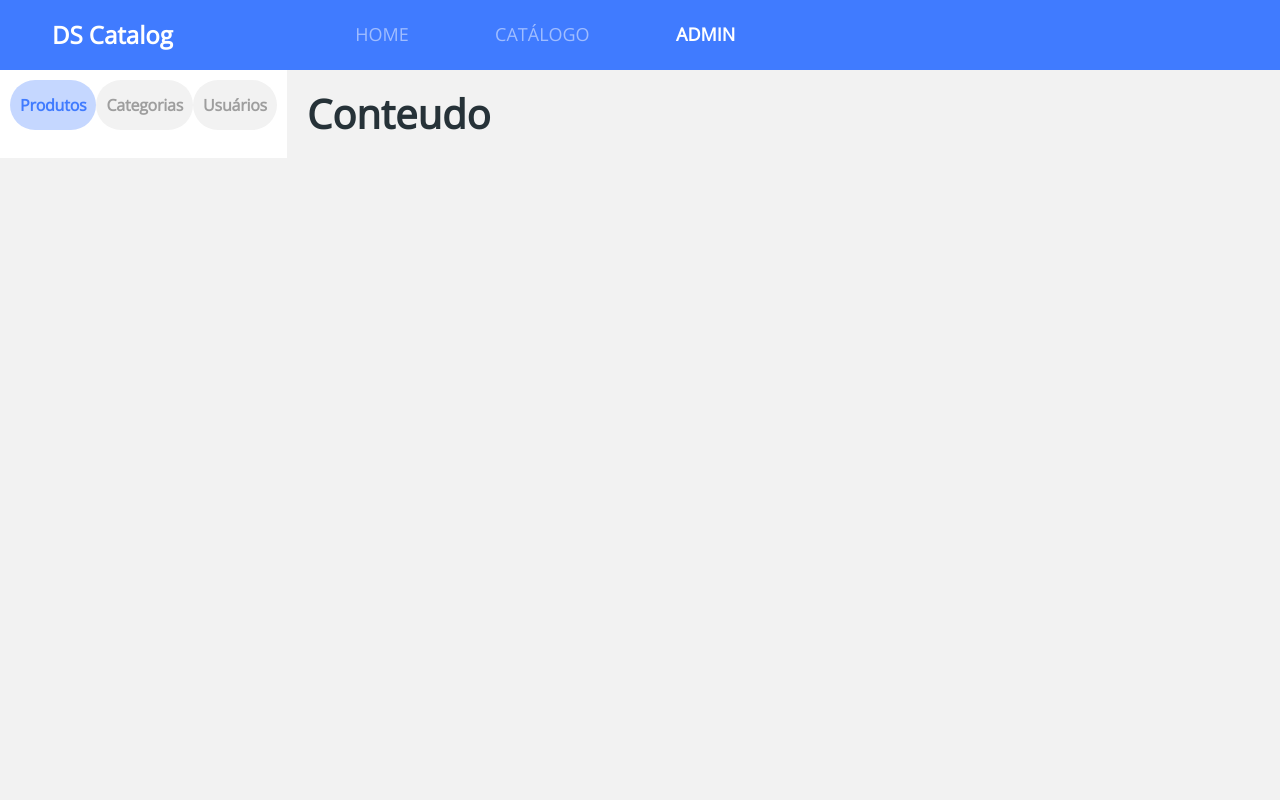
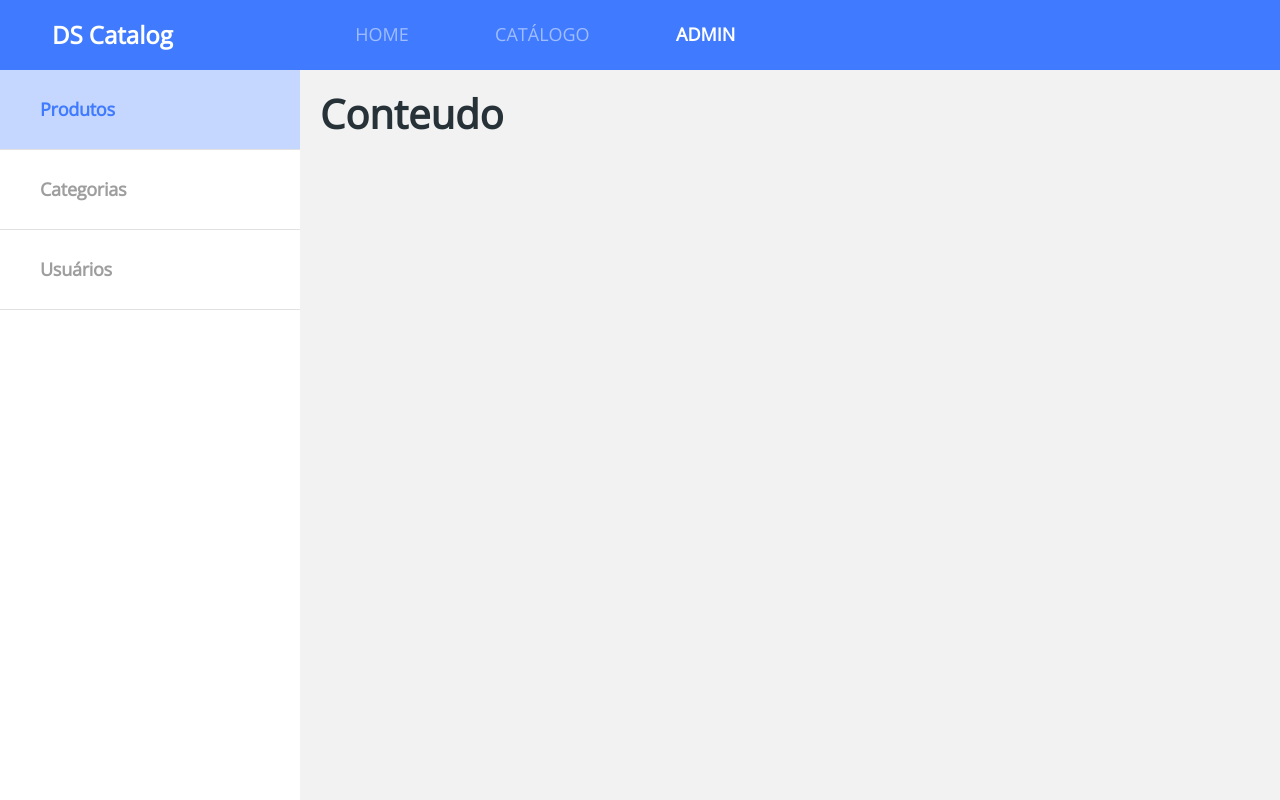
Before and after one commit to eliezermoraesss/api-rest-spring-dscatalog, a React (Create React App) app in the folder frontend/: page /admin in a window 1280 px wide. Built offline with nearby package versions, Linux system fonts and the light colour scheme.

Commit message:
Admin Navbar layout responsive

```diff
--- a/frontend/src/pages/Admin/Navbar/styles.css
+++ b/frontend/src/pages/Admin/Navbar/styles.css
@@ -33,3 +33,35 @@
 .admin-nav-item p {
     margin-bottom: 0;
 }
+
+@media (min-width: 768px) {
+    .admin-nav-item {
+        min-width: 220px;
+    }
+
+}
+
+@media (min-width: 1200px) {
+
+    ul {
+        justify-content: unset;
+        flex-direction: column;
+    }
+
+    .admin-nav-container {
+        padding: 0;
+        width: 300px;
+        background-color: #FFF;
+        height: calc(100vh - 70px);
+    }
+
+    .admin-nav-item {
+        border-radius: 0;
+        font-size: 18px;
+        height: 80px;
+        background-color: #FFF;
+        border-bottom: 1px solid #E1E1E1;
+        justify-content: flex-start;
+        padding-left: 40px;
+    }
+}
--- a/frontend/src/pages/Admin/styles.css
+++ b/frontend/src/pages/Admin/styles.css
@@ -7,7 +7,7 @@
     padding: 20px;
 }
 
-@media (min-width: 1220px) {
+@media (min-width: 1200px) {
     .admin-container {
         display: flex;
         flex-direction: row;
```
